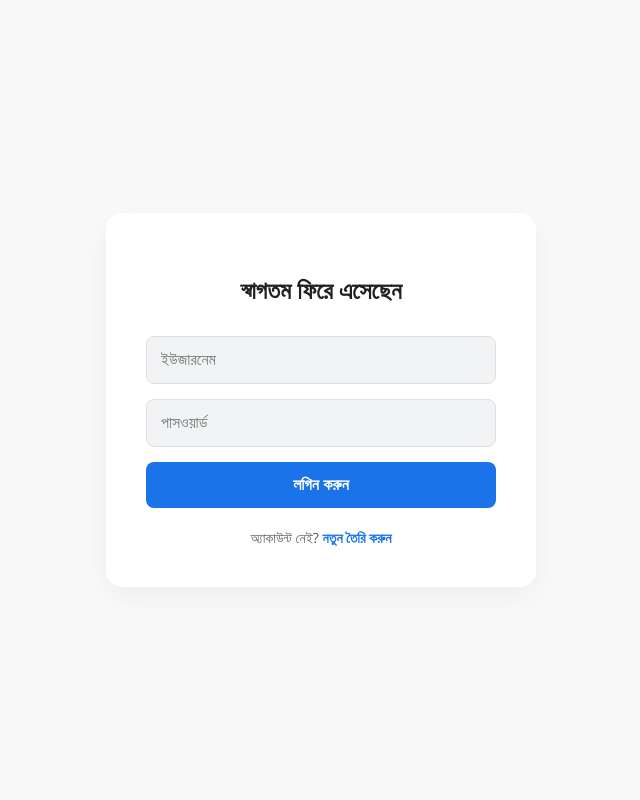
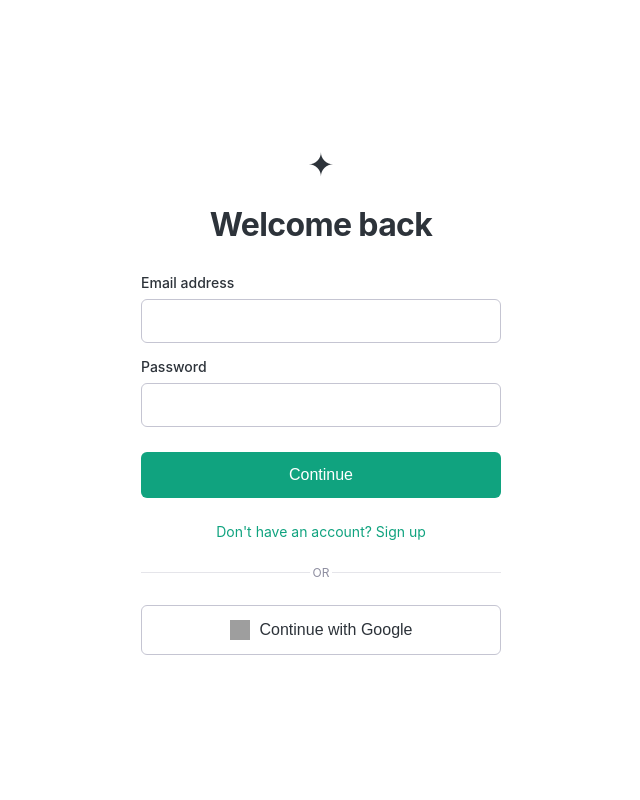
Before and after one commit to Pu91/Ai-finance, a Flask app: page / in a window 1280 px wide. Shown: the whole page, without its empty margins (319-959 px from the left). Run offline with Flask 3, Linux system fonts and the light colour scheme; grey boxes are pictures that could not be loaded.

Commit message:
Update auth.html

```diff
--- a/templates/auth.html
+++ b/templates/auth.html
@@ -1,25 +1,67 @@
 <!DOCTYPE html>
-<html lang="bn">
+<html lang="en">
 <head>
     <meta charset="UTF-8">
     <meta name="viewport" content="width=device-width, initial-scale=1.0">
-    <title>এআই ফাইন্যান্স | লগিন</title>
+    <title>AI Finance | Welcome</title>
     <style>
-        body { font-family: 'Segoe UI', Tahoma, Geneva, Verdana, sans-serif; background-color: #f9f9f9; display: flex; justify-content: center; align-items: center; height: 100vh; margin: 0; }
-        .auth-box { background: white; padding: 40px; border-radius: 16px; box-shadow: 0 10px 30px rgba(0,0,0,0.05); width: 100%; max-width: 350px; text-align: center; }
-        h2 { color: #202124; font-size: 24px; margin-bottom: 30px; }
-        input { width: 100%; padding: 14px; margin-bottom: 15px; border: 1px solid #e0e0e0; border-radius: 8px; font-size: 16px; box-sizing: border-box; background: #f1f3f4; transition: 0.3s; }
-        input:focus { outline: none; border-color: #1a73e8; background: white; box-shadow: 0 0 0 2px rgba(26,115,232,0.2); }
-        .btn { width: 100%; padding: 14px; background-color: #1a73e8; color: white; border: none; border-radius: 8px; font-size: 16px; font-weight: bold; cursor: pointer; transition: 0.3s; }
-        .btn:hover { background-color: #1557b0; }
-        .toggle-text { margin-top: 20px; font-size: 14px; color: #5f6368; cursor: pointer; }
-        .toggle-text span { color: #1a73e8; font-weight: bold; }
-        .flash { color: #d93025; margin-bottom: 15px; font-size: 14px; }
+        body {
+            font-family: -apple-system, BlinkMacSystemFont, "Segoe UI", Roboto, Helvetica, Arial, sans-serif;
+            background-color: #ffffff;
+            display: flex; justify-content: center; align-items: center;
+            height: 100vh; margin: 0; color: #2d333a;
+        }
+        .auth-container {
+            width: 100%; max-width: 360px; padding: 20px;
+            text-align: center;
+        }
+        .logo { font-size: 32px; margin-bottom: 20px; }
+        h1 { font-size: 32px; font-weight: 700; margin-bottom: 30px; letter-spacing: -0.02em; }
+
+        .input-group { text-align: left; margin-bottom: 15px; }
+        label { display: block; font-size: 14px; font-weight: 500; margin-bottom: 8px; }
+        input {
+            width: 100%; padding: 12px 15px;
+            border: 1px solid #c5c5d2; border-radius: 6px;
+            font-size: 16px; box-sizing: border-box; transition: 0.2s;
+        }
+        input:focus { outline: none; border-color: #10a37f; box-shadow: 0 0 0 1px #10a37f; }
+
+        .btn-primary {
+            width: 100%; padding: 14px; margin-top: 10px;
+            background-color: #10a37f; /* ChatGPT Green */
+            color: white; border: none; border-radius: 6px;
+            font-size: 16px; font-weight: 500; cursor: pointer; transition: 0.2s;
+        }
+        .btn-primary:hover { background-color: #0e906f; }
+
+        .divider {
+            display: flex; align-items: center; text-align: center; margin: 25px 0; color: #8e8ea0; font-size: 12px; text-transform: uppercase;
+        }
+        .divider::before, .divider::after { content: ''; flex: 1; border-bottom: 1px solid #e5e5ea; }
+        .divider:not(:empty)::before { margin-right: .25em; }
+        .divider:not(:empty)::after { margin-left: .25em; }
+
+        .btn-google {
+            width: 100%; padding: 14px; background-color: #ffffff;
+            color: #2d333a; border: 1px solid #c5c5d2; border-radius: 6px;
+            font-size: 16px; font-weight: 500; cursor: pointer;
+            display: flex; align-items: center; justify-content: center; transition: 0.2s;
+        }
+        .btn-google:hover { background-color: #f7f7f8; }
+        .btn-google img { width: 20px; height: 20px; margin-right: 10px; }
+
+        .toggle-link { margin-top: 25px; font-size: 14px; color: #10a37f; cursor: pointer; text-decoration: none; }
+        .toggle-link:hover { text-decoration: underline; }
+
+        .flash { color: #d93025; font-size: 14px; margin-bottom: 15px; background: #fce8e6; padding: 10px; border-radius: 6px; }
     </style>
 </head>
 <body>
-    <div class="auth-box">
-        <h2 id="formTitle">স্বাগতম ফিরে এসেছেন</h2>
+
+    <div class="auth-container">
+        <div class="logo">✦</div>
+        <h1 id="pageTitle">Welcome back</h1>
 
         {% with messages = get_flashed_messages() %}
             {% if messages %}
@@ -28,23 +70,38 @@
         {% endwith %}
 
         <form id="authForm" action="/login" method="POST">
-            <input type="text" name="username" placeholder="ইউজারনেম" required>
-            <input type="password" name="password" placeholder="পাসওয়ার্ড" required>
-            <button type="submit" class="btn" id="submitBtn">লগিন করুন</button>
+            <div class="input-group">
+                <label for="email">Email address</label>
+                <input type="email" id="email" name="email" required>
+            </div>
+            <div class="input-group">
+                <label for="password">Password</label>
+                <input type="password" id="password" name="password" required>
+            </div>
+            <button type="submit" class="btn-primary" id="submitBtn">Continue</button>
         </form>
 
-        <div class="toggle-text" onclick="toggleForm()">অ্যাকাউন্ট নেই? <span>নতুন তৈরি করুন</span></div>
+        <div class="toggle-link" onclick="toggleMode()" id="toggleBtn">Don't have an account? Sign up</div>
+
+        <div class="divider">OR</div>
+
+        <!-- Google Login Button -->
+        <button class="btn-google" onclick="alert('Google Login সেটআপ করার জন্য Google Cloud-এ প্রজেক্ট খুলতে হবে। আপাতত ইমেইল দিয়ে লগিন করুন।')">
+            <img src="https://www.svgrepo.com/show/475656/google-color.svg" alt="Google">
+            Continue with Google
+        </button>
     </div>
 
     <script>
         let isLogin = true;
-        function toggleForm() {
+        function toggleMode() {
             isLogin = !isLogin;
-            document.getElementById('formTitle').innerText = isLogin ? "স্বাগতম ফিরে এসেছেন" : "নতুন অ্যাকাউন্ট খুলুন";
-            document.getElementById('submitBtn').innerText = isLogin ? "লগিন করুন" : "রেজিস্টার করুন";
+            document.getElementById('pageTitle').innerText = isLogin ? "Welcome back" : "Create your account";
+            document.getElementById('submitBtn').innerText = isLogin ? "Continue" : "Sign up";
             document.getElementById('authForm').action = isLogin ? "/login" : "/register";
-            document.querySelector('.toggle-text').innerHTML = isLogin ? "অ্যাকাউন্ট নেই? <span>নতুন তৈরি করুন</span>" : "আগে থেকেই অ্যাকাউন্ট আছে? <span>লগিন করুন</span>";
+            document.getElementById('toggleBtn').innerText = isLogin ? "Don't have an account? Sign up" : "Already have an account? Log in";
         }
     </script>
+
 </body>
 </html>
```
